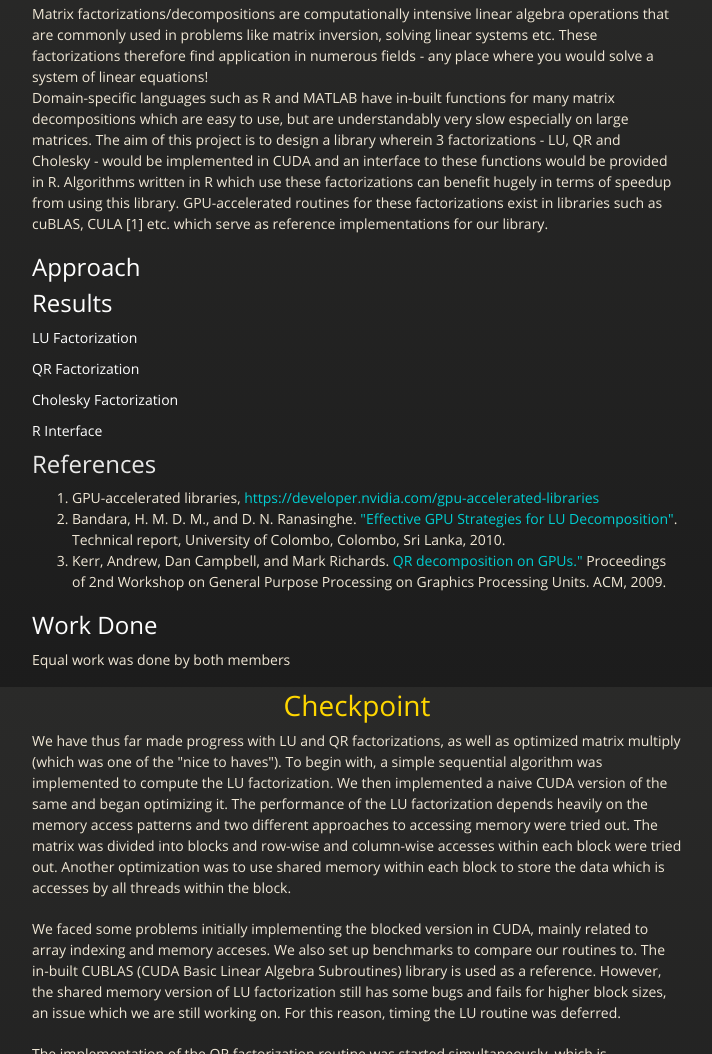
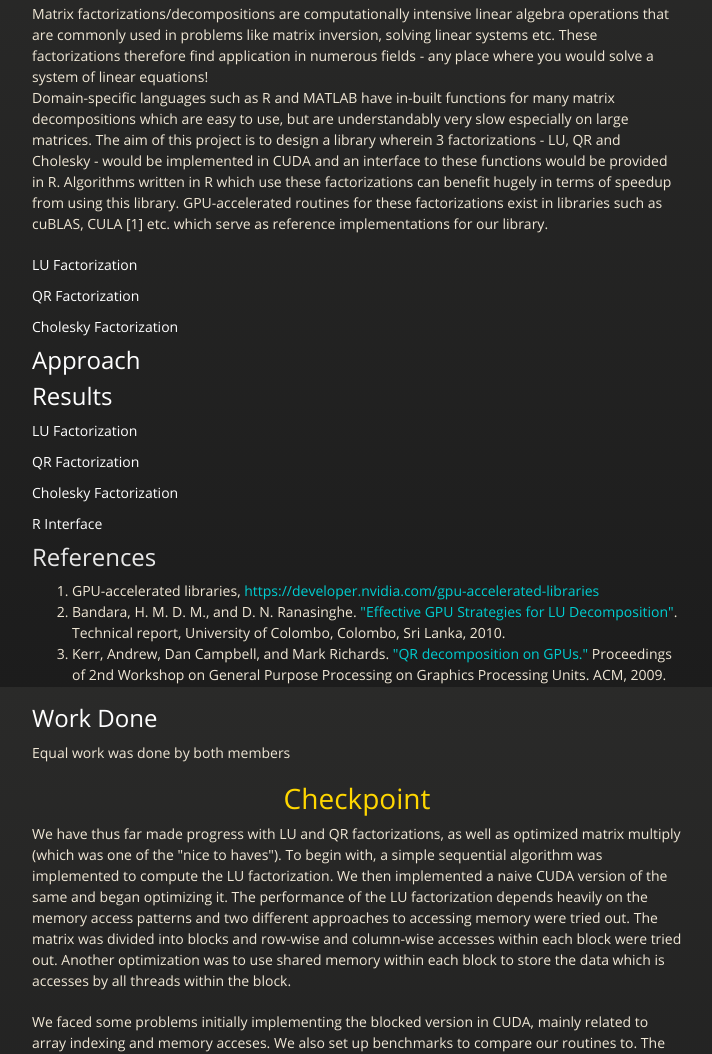
Before and after one commit to harshavardhanpandit/harshavardhanpandit.github.io, a plain HTML site: page index.html in a window 1280 px wide. Shown: the part 913-1967 px from the top of the page, without its empty margins (283-995 px from the left). Drawn offline with nearby package versions, Linux system fonts and the light colour scheme.

Commit message:
Update index.html

```diff
--- a/index.html
+++ b/index.html
@@ -88,6 +88,15 @@ functions would be provided in R. Algorithms written in R which use these factor
 terms of speedup from using this library. GPU-accelerated routines for these factorizations exist in libraries
 such as cuBLAS, CULA [1] etc. which serve as reference implementations for our library.</p>
 
+<h4 style="color:white">
+<a id="LU Factorization2" class="anchor" href="#LU2" aria-hidden="true"><span class="octicon octicon-link"></span></a>LU Factorization</h4>
+
+<h4 style="color:white">
+<a id="QR Factorization2" class="anchor" href="#QR2" aria-hidden="true"><span class="octicon octicon-link"></span></a>QR Factorization</h4>
+
+<h4 style="color:white">
+<a id="Cholesky Factorization2" class="anchor" href="#Chol2" aria-hidden="true"><span class="octicon octicon-link"></span></a>Cholesky Factorization</h4>
+
 <h2 style="color:white">
 <a id="Approach" class="anchor" href="#Approach" aria-hidden="true"><span class="octicon octicon-link"></span></a>Approach</h2>
 
@@ -113,7 +122,7 @@ such as cuBLAS, CULA [1] etc. which serve as reference implementations for our l
    <li>GPU-accelerated libraries,  <a href="https://developer.nvidia.com/gpu-accelerated-libraries" style="color:DarkTurquoise">https://developer.nvidia.com/gpu-accelerated-libraries</a></li>
   <li> Bandara, H. M. D. M., and D. N. Ranasinghe. <a href="http://www.hipc.org/hipc2011/studsym-papers/1569512927.pdf" style="color:DarkTurquoise">"Effective GPU Strategies for LU Decomposition"</a>. Technical report, University of Colombo, Colombo, Sri Lanka, 2010.</li>
   <li>Kerr, Andrew, Dan Campbell, and Mark Richards. <a href="http://citeseerx.ist.psu.edu/viewdoc/download?doi=10.1.1.514.7063&rep=rep1&type=pdf"
-  style="color:DarkTurquoise">QR decomposition on GPUs."</a>
+  style="color:DarkTurquoise">"QR decomposition on GPUs."</a>
   Proceedings of 2nd Workshop on General Purpose Processing on Graphics Processing Units. ACM, 2009.</li>
 </ol>
 
```
